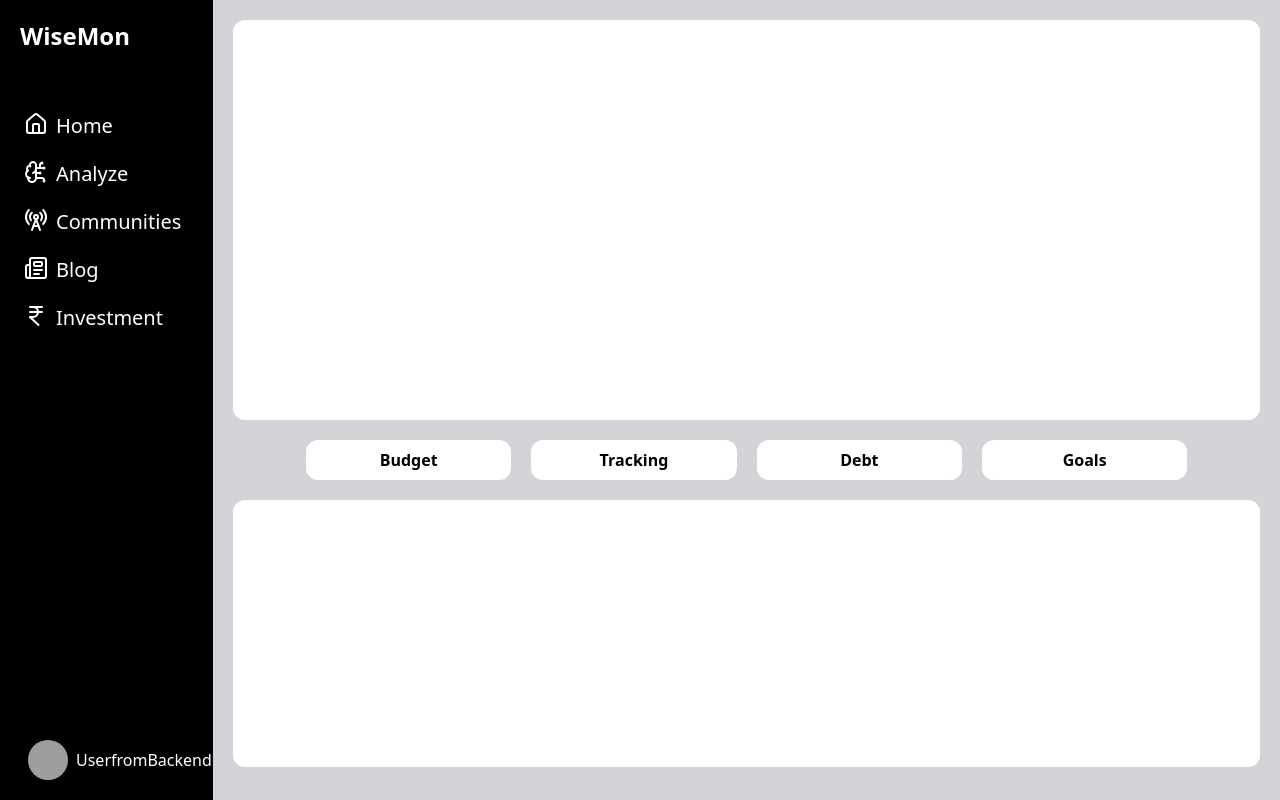
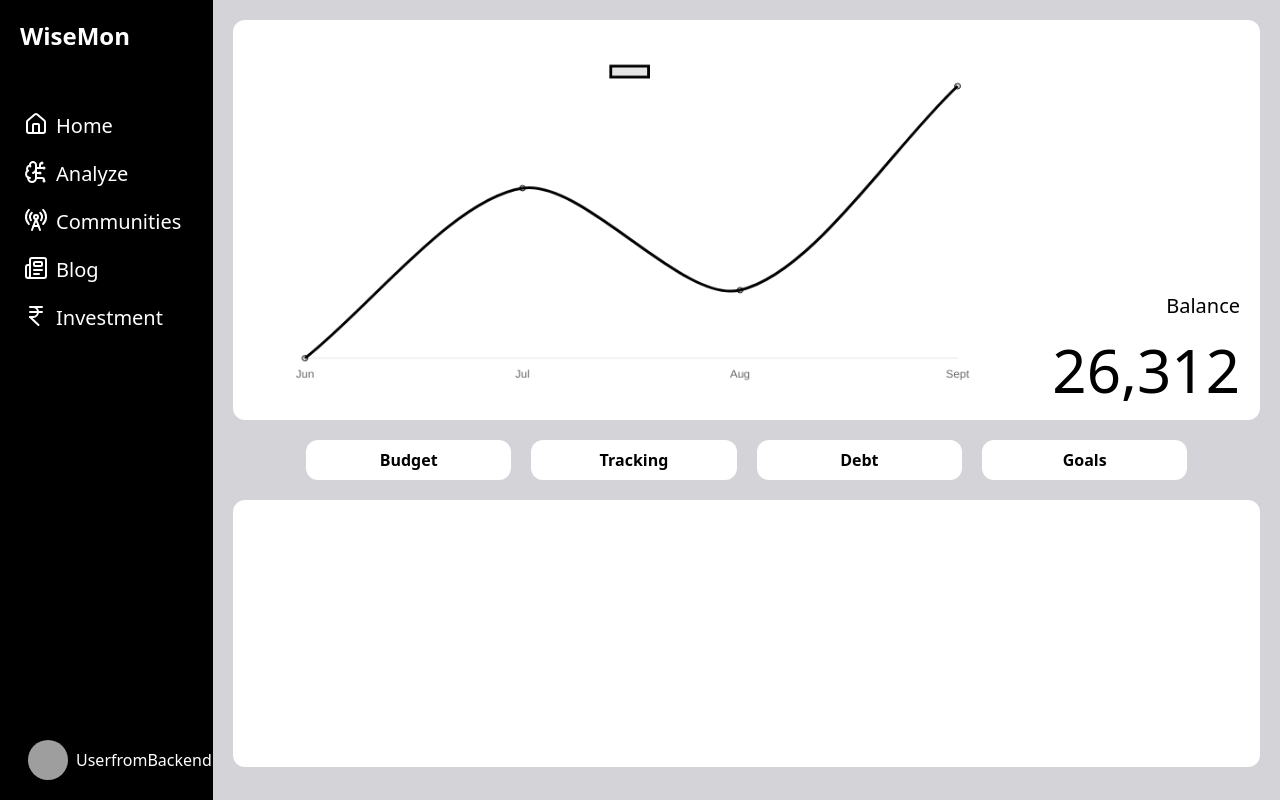
Before and after one commit to kush34/WiseMon, a React (Vite) app in the folder frontend/: page /home in a window 1280 px wide. Built offline with nearby package versions, Linux system fonts and the light colour scheme; grey boxes are pictures that could not be loaded.

Commit message:
added graph in home page

```diff
--- a/frontend/package.json
+++ b/frontend/package.json
@@ -11,8 +11,10 @@
   },
   "dependencies": {
     "@tailwindcss/vite": "^4.0.4",
+    "chart.js": "^4.4.7",
     "lucide-react": "^0.475.0",
     "react": "^19.0.0",
+    "react-chartjs-2": "^5.3.0",
     "react-dom": "^19.0.0",
     "react-router-dom": "^7.1.5",
     "tailwindcss": "^4.0.4"
--- a/frontend/src/components/Graph.jsx
+++ b/frontend/src/components/Graph.jsx
@@ -1,9 +1,70 @@
-import React from 'react'
+
+import { Line } from 'react-chartjs-2';
+import {
+  Chart as ChartJS,
+  CategoryScale,
+  LinearScale,
+  PointElement,
+  LineElement,
+  Title,
+  Tooltip,
+  Legend,
+  scales,
+} from 'chart.js'
+import { Chart } from 'react-chartjs-2'
+
+ChartJS.register(
+  CategoryScale,
+  LinearScale,
+  PointElement,
+  LineElement,
+  Title,
+  Tooltip,
+  Legend
+)
 
 const Graph = () => {
+  const options = {
+    scales:{
+      x: {
+        // display: false,
+        grid: {
+            display: false // Removes vertical grid lines
+        }
+    },
+    y: {
+      display: false,
+        grid: {
+            display: false // Removes horizontal grid lines
+        }
+    }
+    }
+  }
   return (
-    <div className='bg-white m-5 h-full rounded-xl'>
-
+    <div className='flex flex-col md:flex-row bg-white m-5 h-full rounded-xl justify-between'>
+      <div className='flex justify-center items-center w-full md:w-4/5  h-full'>
+        <Line
+          className='px-2 py-4 md:mx-10 md:px-5 md:my-2 m-0'
+          datasetIdKey='id'
+          options={options}
+          data={{
+            labels: ['Jun', 'Jul', 'Aug',"Sept"],
+            datasets: [
+              {
+                id: 2,
+                label: '',
+                borderColor: 'rgb(0, 0, 0)',
+                data: [10, 15, 12,18],
+                tension: 0.3,
+              },
+            ],
+          }}
+          />
+      </div>
+      <div className='flex flex-row gap-5 md:flex-col justify-end items-end m-2 md:m-5'>
+        <span className='text-lg md:text-xl'>Balance</span>
+        <span className='text-2xl md:text-6xl font-medium'>26,312</span>
+      </div>
     </div>
   )
 }
```
Also changed, not shown: frontend/src/App.jsx (line endings or trailing spaces), 1 other file (tests, documents, lock files or other folders).
